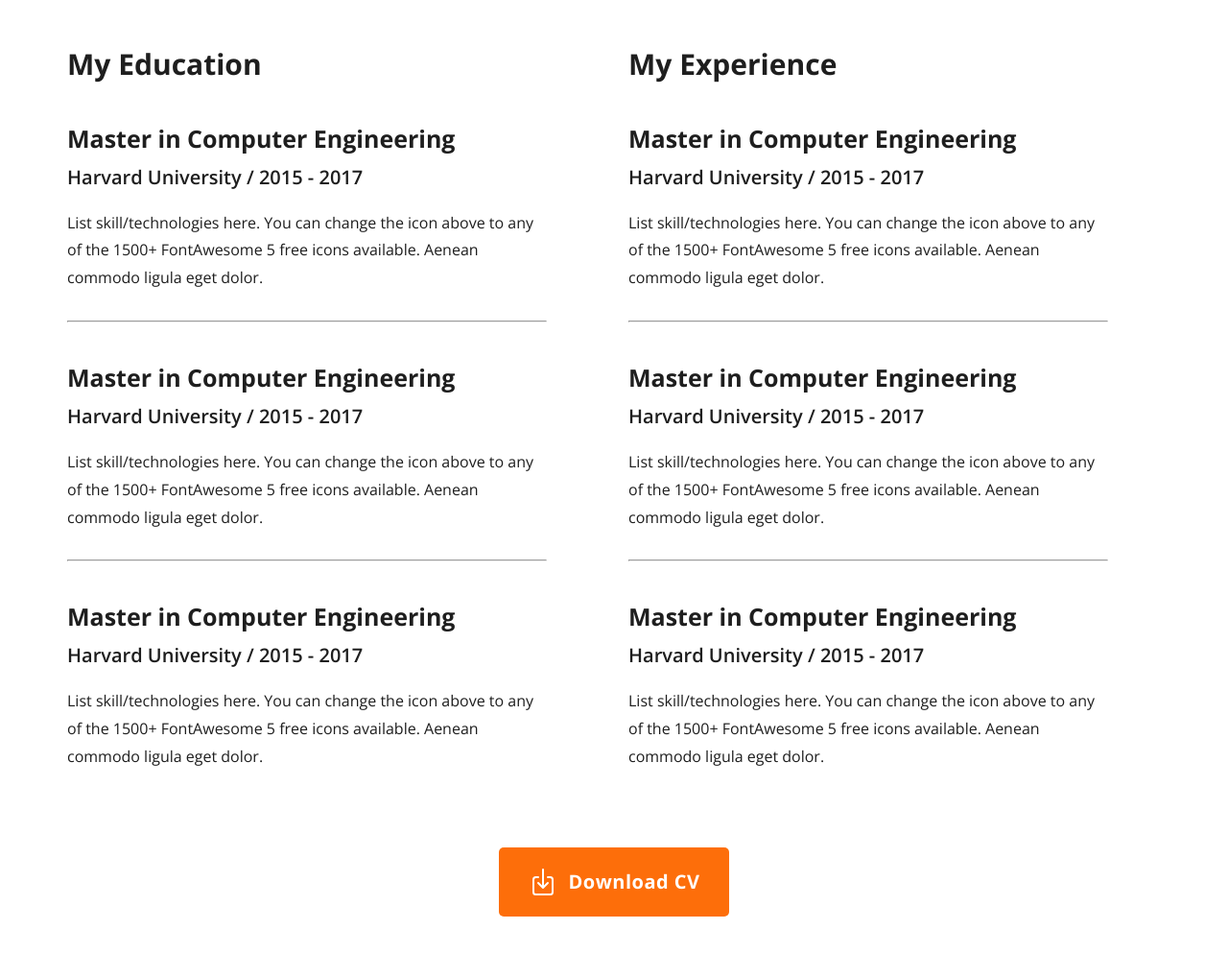
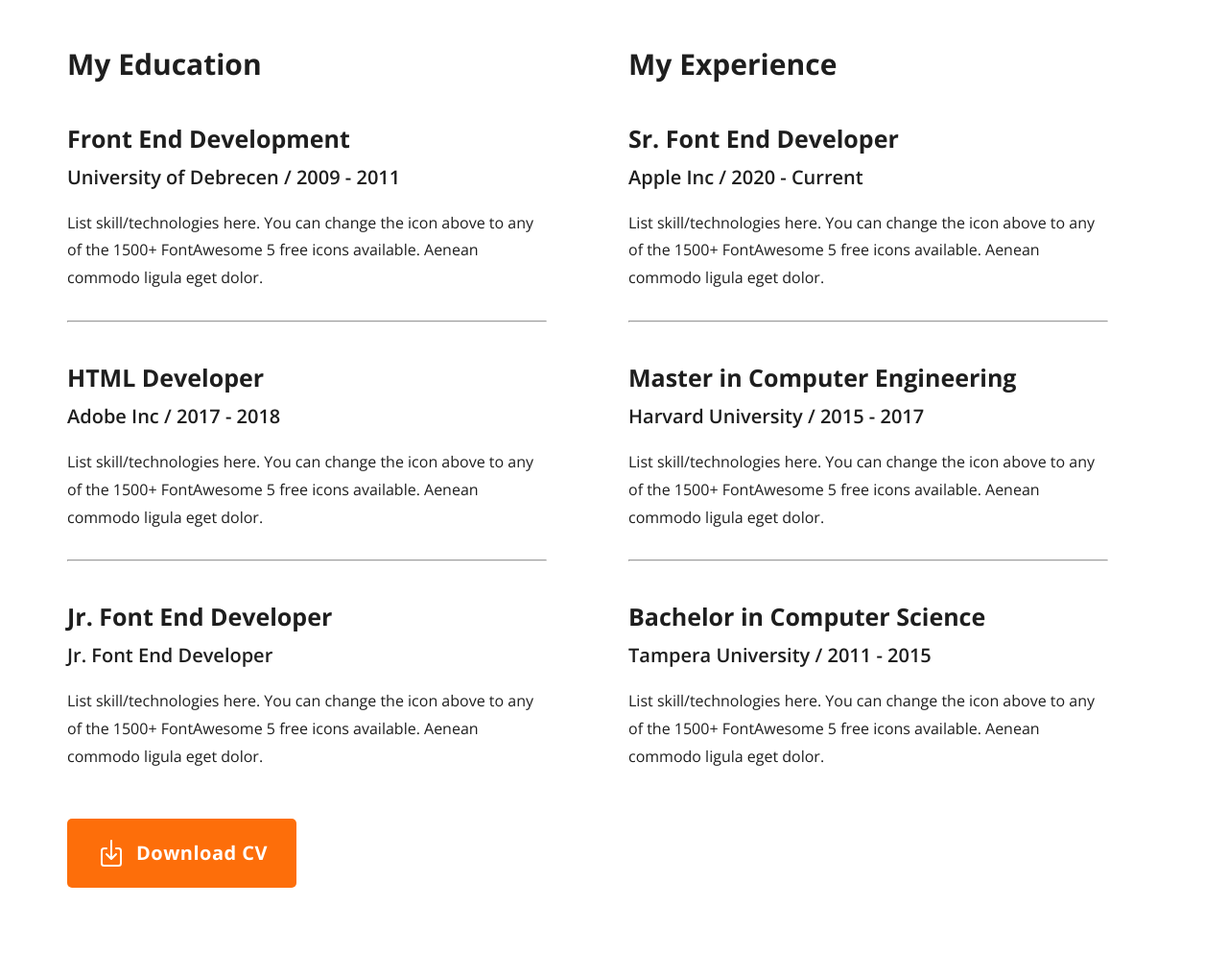
Before and after one commit to CodeWizard-AB/Developer-Portfolio, a plain HTML site: page index.html in a window 1280 px wide. Shown: the part 2360-3353 px from the top of the page at 96% size. Drawn offline with nearby package versions, Linux system fonts and the light colour scheme.

Commit message:
resume section update

```diff
--- a/index.html
+++ b/index.html
@@ -44,7 +44,8 @@
 					</p>
 					<div class="hero_buttons">
 						<button class="btn">
-							<ion-icon name="download-outline" size="large"></ion-icon> Download CV
+							<ion-icon name="download-outline" size="large"></ion-icon>
+							Download CV
 						</button>
 						<button class="contact_btn">
 							<ion-icon name="call-outline"></ion-icon> Contact
@@ -173,8 +174,8 @@
 					<!-- ? DETAIL - 01 -->
 
 					<article class="resume_article">
-						<h3>Master in Computer Engineering</h3>
-						<p>Harvard University / 2015 - 2017</p>
+						<h3>Front End Development</h3>
+						<p>University of Debrecen / 2009 - 2011</p>
 						<p>
 							List skill/technologies here. You can change the icon above to any
 							of the 1500+ FontAwesome 5 free icons available. Aenean commodo
@@ -186,8 +187,8 @@
 					<!-- ? DETAIL - 02 -->
 
 					<article class="resume_article">
-						<h3>Master in Computer Engineering</h3>
-						<p>Harvard University / 2015 - 2017</p>
+						<h3>Sr. Font End Developer</h3>
+						<p>Apple Inc / 2020 - Current</p>
 						<p>
 							List skill/technologies here. You can change the icon above to any
 							of the 1500+ FontAwesome 5 free icons available. Aenean commodo
@@ -199,8 +200,8 @@
 					<!-- ? DETAIL - 03 -->
 
 					<article class="resume_article">
-						<h3>Master in Computer Engineering</h3>
-						<p>Harvard University / 2015 - 2017</p>
+						<h3>HTML Developer</h3>
+						<p>Adobe Inc / 2017 - 2018</p>
 						<p>
 							List skill/technologies here. You can change the icon above to any
 							of the 1500+ FontAwesome 5 free icons available. Aenean commodo
@@ -225,8 +226,8 @@
 					<!-- ? DETAIL - 05 -->
 
 					<article class="resume_article">
-						<h3>Master in Computer Engineering</h3>
-						<p>Harvard University / 2015 - 2017</p>
+						<h3>Jr. Font End Developer</h3>
+						<p>Jr. Font End Developer</p>
 						<p>
 							List skill/technologies here. You can change the icon above to any
 							of the 1500+ FontAwesome 5 free icons available. Aenean commodo
@@ -237,16 +238,18 @@
 					<!-- ? DETAIL - 06 -->
 
 					<article class="resume_article">
-						<h3>Master in Computer Engineering</h3>
-						<p>Harvard University / 2015 - 2017</p>
+						<h3>Bachelor in Computer Science</h3>
+						<p>Tampera University / 2011 - 2015</p>
 						<p>
 							List skill/technologies here. You can change the icon above to any
 							of the 1500+ FontAwesome 5 free icons available. Aenean commodo
 							ligula eget dolor.
 						</p>
 					</article>
-					<button class="btn"><ion-icon name="download-outline" size="large"></ion-icon> Download CV</button>
 				</div>
+				<button class="btn">
+					<ion-icon name="download-outline" size="large"></ion-icon> Download CV
+				</button>
 			</section>
 		</main>
 		<footer>
--- a/style.css
+++ b/style.css
@@ -264,9 +264,7 @@ main {
 }
 
 .resume_section button {
-	grid-column: auto / span 2;
 	margin-top: 2rem;
-	justify-self: center;
 }
 
 /* ? FOOTER */
```
